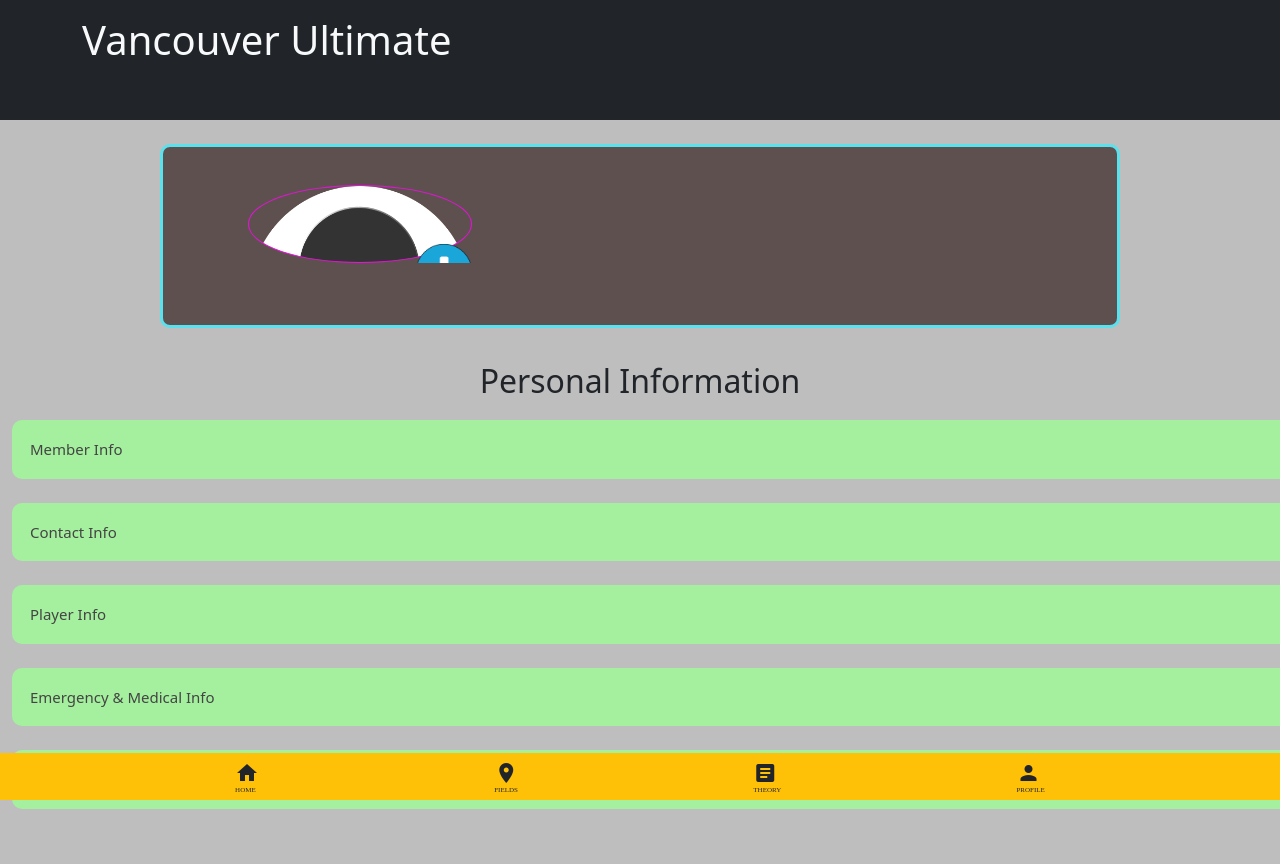
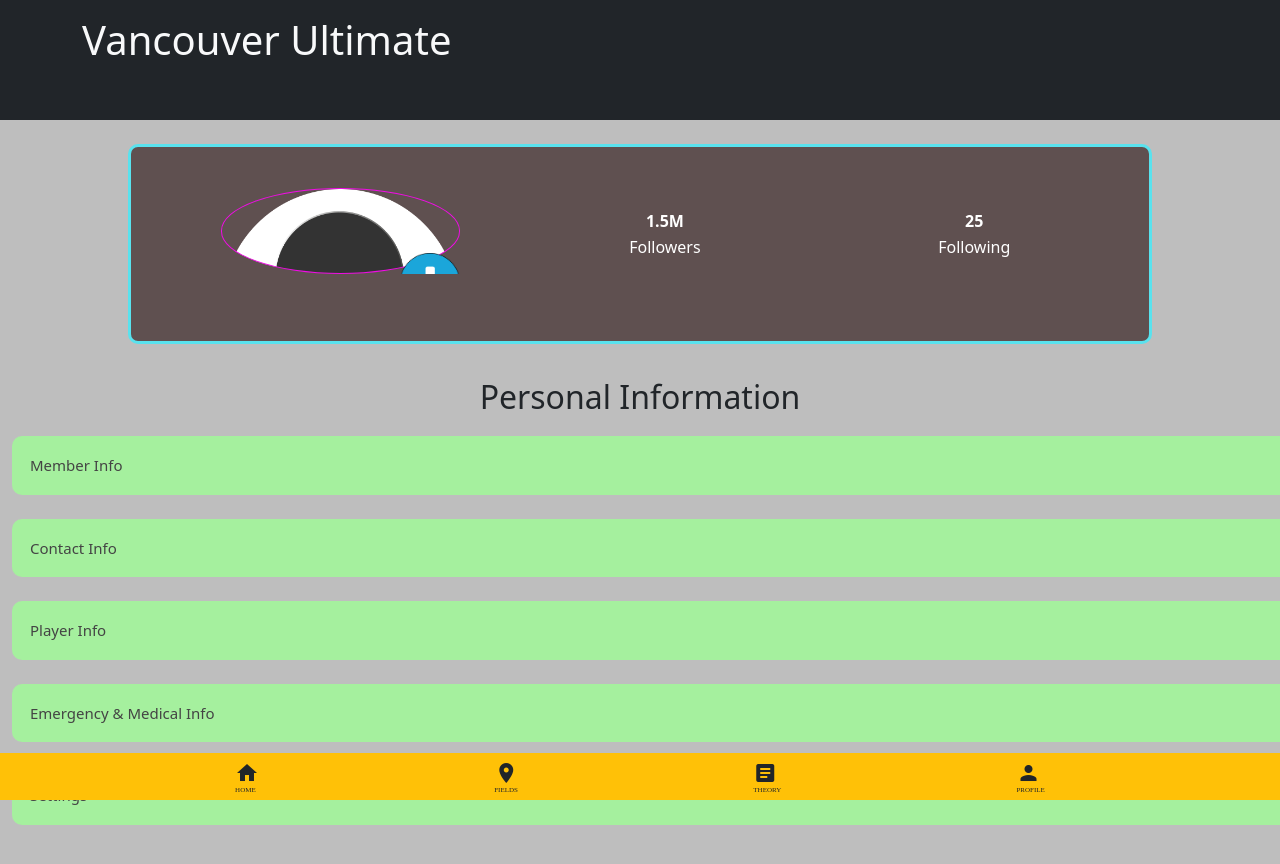
Before and after one commit to chriswu8/Ultimate, a plain HTML site: page 4. Profile/profile.html in a window 1280 px wide. Shown: the top 864 px of the page. Drawn offline with nearby package versions, Linux system fonts and the light colour scheme; no server answers.

Commit message:
hard coded followers and following section, and adjusted grid

```diff
--- a/4. Profile/profile.html
+++ b/4. Profile/profile.html
@@ -98,12 +98,11 @@
         .displayPicture {
             background: #5f5050;
             border-radius: 10px;
-            height: 23vh;
-            width: 75vw;
+            height: 25vh;
+            width: 80vw;
             display: grid;
-            grid-template-columns: 8% 18% 6% 9% 23% 5% 23% 8%;
+            grid-template-columns: 8% 18% 6% 9% 23% 8% 23% 5%;
             grid-template-rows: 18% 12% 10% 5% 10% 12% 16% 17%;
-
             margin: auto;
             border: 3px solid #59e2ee;
             padding: 10px;
@@ -127,26 +126,38 @@
         }
 
         .name {
+            color: white;
+            padding-left: 7px;
             grid-column: 2 / span 6;
             grid-row: 7 / span 1;
         }
 
         .numFollowers {
+            color: white;
+            font-weight: bold;
+            text-align: center;
             grid-column: 5 / span 1;
             grid-row: 3 / span 1;
         }
 
         .numFollowing {
+            color: white;
+            font-weight: bold;
+            text-align: center;
             grid-column: 7 / span 1;
             grid-row: 3 / span 1;
         }
 
         .followers {
+            color: white;
+            text-align: center;
             grid-column: 5 / span 1;
             grid-row: 5 / span 1;
         }
 
         .following {
+            color: white;
+            text-align: center;
             grid-column: 7 / span 1;
             grid-row: 5 / span 1;
         }
@@ -170,11 +181,11 @@
     <div class="displayPicture">
         <div class="picture"></div>
         <div class="plus"></div>
-        <div class="name"></div>
-        <div class="numFollowers"></div>
-        <div class="numFollowing"></div>
-        <div class="followers"></div>
-        <div class="following"></div>
+        <div class="name"> <span id="name-goes-here"></span></div>
+        <div class="numFollowers">1.5M</div>
+        <div class="numFollowing">25</div>
+        <div class="followers">Followers</div>
+        <div class="following">Following</div>
     </div>
     <br>
 
@@ -241,6 +252,22 @@
     <!-- Your Javascript Libraries and scripts go here -->
     <!--------------------------------------------------->
 
+    <script>
+        //function to insert name of the user for a greeting message
+        function read_display_name() {
+            firebase.auth().onAuthStateChanged(user => {
+                // Check if user is signed in:
+                if (user) {
+                    //go to the correct user document by referencing to the user uid
+                    thisUser = db.collection("users").doc(user.uid);
+                    //get the document for current user.
+                    thisUser.get()
+                        .then(userDoc => { document.getElementById("name-goes-here").innerText = userDoc.data().name; })
+                }
+            });
+        }
+        read_display_name();
+    </script>
 
     <script>
         var acc = document.getElementsByClassName("accordion");
```
